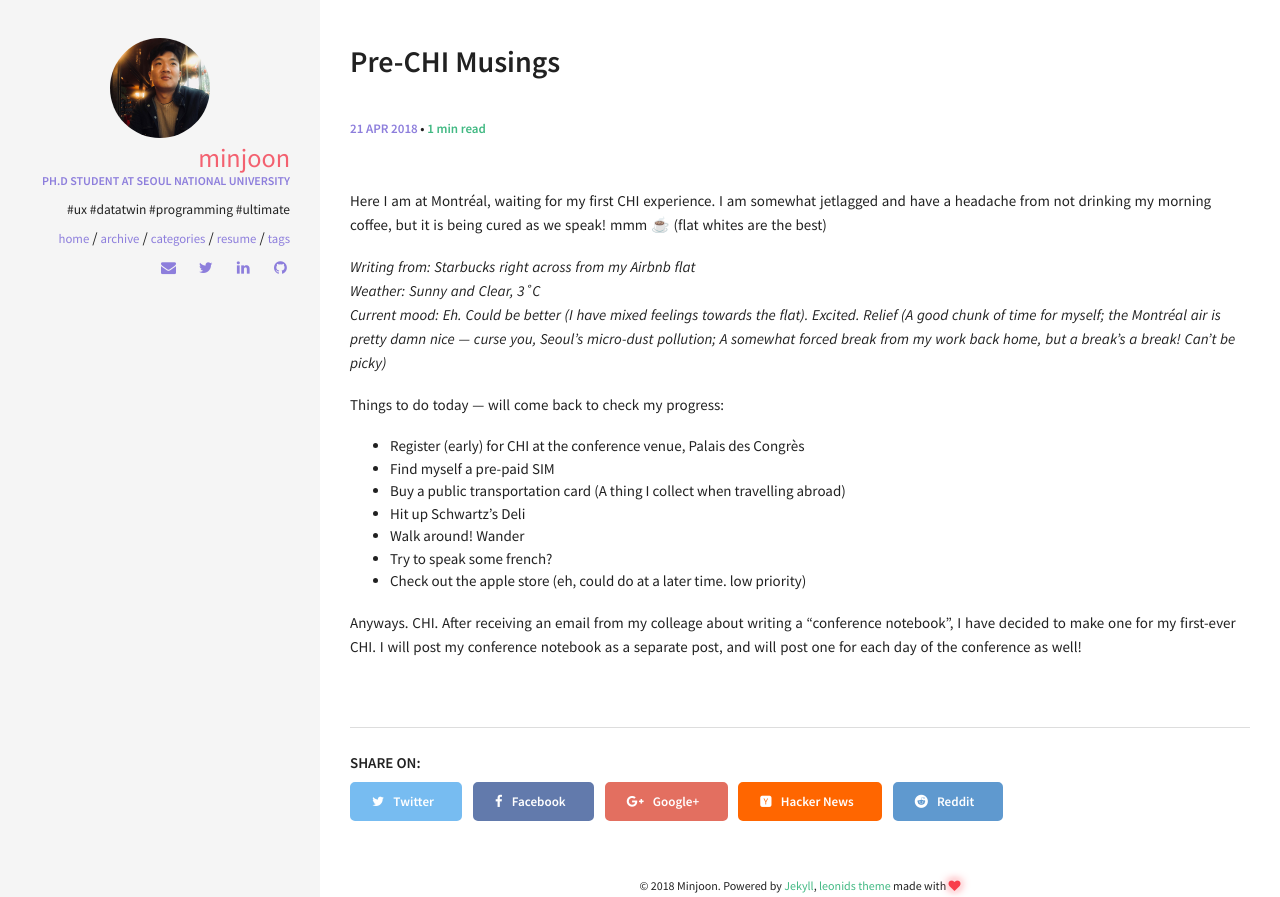
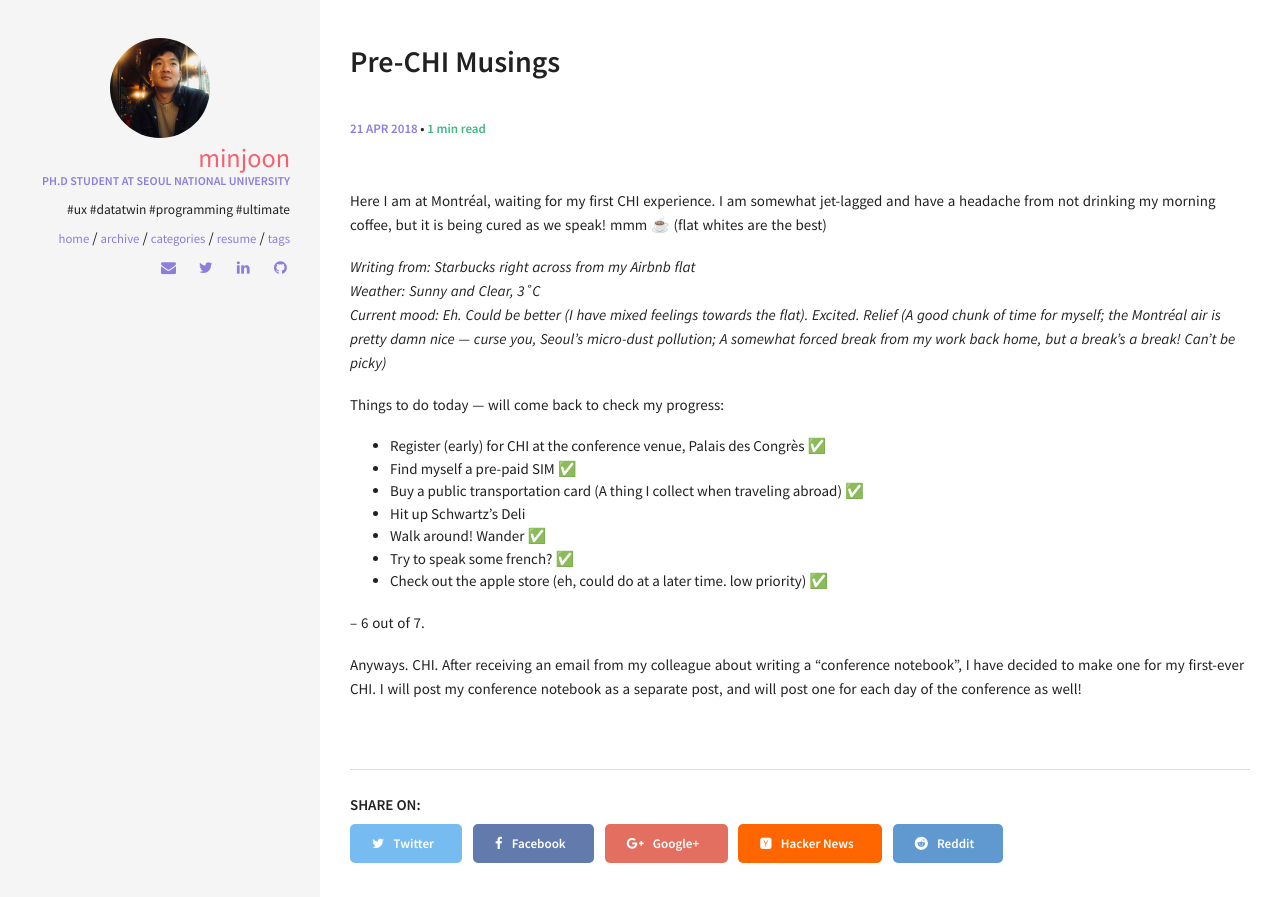
Before and after one commit to minjoonkim/minjoonkim.github.io, a Jekyll site: the page built from _posts/2018-04-21-Pre-CHI-Musings.md, in a window 1280 px wide, cut to the strip 564-1461 px from the top of the page. Built offline with Jekyll 4.4.1, drawn with Linux system fonts in a browser that asks for light colours; comment, search, counter and statistics services are not loaded.

Commit message:
fix post 1, upload post 2

```diff
--- a/_posts/2018-04-21-Pre-CHI-Musings.md
+++ b/_posts/2018-04-21-Pre-CHI-Musings.md
@@ -10,20 +10,22 @@ image:
   feature: https://d.pr/i/HLm2hC+
 ---
 
-Here I am at Montréal, waiting for my first CHI experience. I am somewhat jetlagged and have a headache from not drinking my morning coffee, but it is being cured as we speak! mmm ☕️ (flat whites are the best)
+Here I am at Montréal, waiting for my first CHI experience. I am somewhat jet-lagged and have a headache from not drinking my morning coffee, but it is being cured as we speak! mmm ☕️ (flat whites are the best)
 
 *Writing from: Starbucks right across from my Airbnb flat*
 *Weather: Sunny and Clear, 3˚C*
 *Current mood: Eh. Could be better (I have mixed feelings towards the flat). Excited. Relief (A good chunk of time for myself; the Montréal air is pretty damn nice — curse you, Seoul’s micro-dust pollution; A somewhat forced break from my work back home, but a break’s a break! Can’t be picky)*
 
 Things to do today — will come back to check my progress:
-* Register (early) for CHI at the conference venue, Palais des Congrès
-* Find myself a pre-paid SIM
-* Buy a public transportation card (A thing I collect when travelling abroad)
+* Register (early) for CHI at the conference venue, Palais des Congrès ✅
+* Find myself a pre-paid SIM ✅
+* Buy a public transportation card (A thing I collect when traveling abroad) ✅
 * Hit up Schwartz’s Deli
-* Walk around! Wander
-* Try to speak some french?
-* Check out the apple store (eh, could do at a later time. low priority)
+* Walk around! Wander ✅
+* Try to speak some french? ✅
+* Check out the apple store (eh, could do at a later time. low priority) ✅
+
+-- 6 out of 7.
 
 Anyways. CHI.
-After receiving an email from my colleage about writing a “conference notebook”, I have decided to make one for my first-ever CHI. I will post my conference notebook as a separate post, and will post one for each day of the conference as well!
+After receiving an email from my colleague about writing a “conference notebook”, I have decided to make one for my first-ever CHI. I will post my conference notebook as a separate post, and will post one for each day of the conference as well!
```
Also changed, not shown: _posts/2018-04-21-the-conf-notebook-chi2018.md (added, +28 -0 lines).
